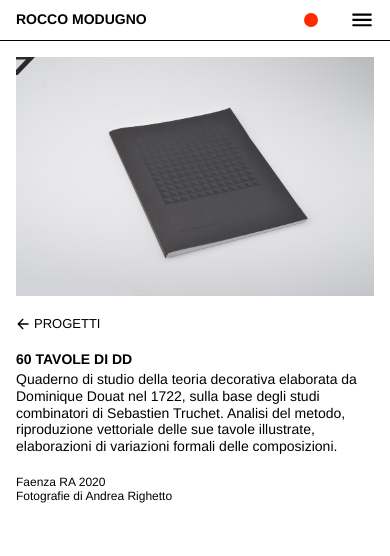
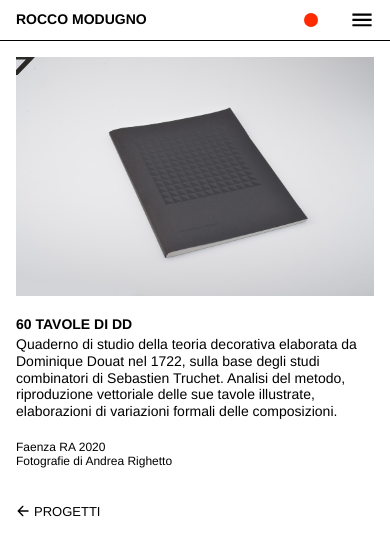
Before and after one commit to silvia-stefani/rocco-modugno-web, a Next.js app: page /projects/60_tavole_illustrate_di_dominique_douat in a window 390 px wide. Shown: the top 556 px of the page. Built offline with nearby package versions, Linux system fonts and the light colour scheme; a web font is replaced by a local one.

Commit message:
tornare indietro freccia in basso destra

```diff
--- a/src/app/projects/[projectId]/client/ProjectPage.module.scss
+++ b/src/app/projects/[projectId]/client/ProjectPage.module.scss
@@ -1,12 +1,12 @@
 .ProjectPage {
     width: 100%;
-    padding-top: 16px;
-    padding-bottom: 32px;
+    padding: 16px 0;
 
     .back {
         width: 100%;
         display: flex;
-        padding-bottom: 16px;
+        justify-content: end;
+        margin-top: auto;
         a {
             display: flex;
             align-items: center;
@@ -16,6 +16,10 @@
             text-transform: uppercase;
             font-size: 13px;
             font-weight: 500;
+        }
+        @media (max-width: 768px) {
+            justify-content: start;
+            padding-top: 32px;
         }
     }
 
--- a/src/app/projects/[projectId]/client/ProjectPage.tsx
+++ b/src/app/projects/[projectId]/client/ProjectPage.tsx
@@ -25,10 +25,6 @@ const ProjectPage = ({ projectId }: { projectId: string } ) => {
         </div>
         <div className={styles.info}>
 
-          <div className={styles.back}>
-            <Link href={"/projects"}><Icon size={14} name={"ArrowLeft"} />Progetti</Link>
-          </div>
-
           <div className={styles.head}>
             <h3 className={styles.title}>{project.title}</h3>
           </div>
@@ -43,6 +39,10 @@ const ProjectPage = ({ projectId }: { projectId: string } ) => {
             </ul>
           </div>}
 
+          <div className={styles.back}>
+            <Link href={"/projects"}><Icon size={14} name={"ArrowLeft"} />Progetti</Link>
+          </div>
+
         </div>
       </div>
     </div>;
```
